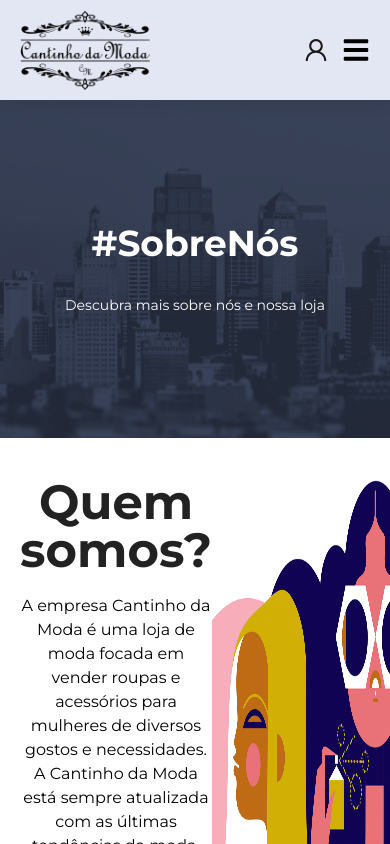
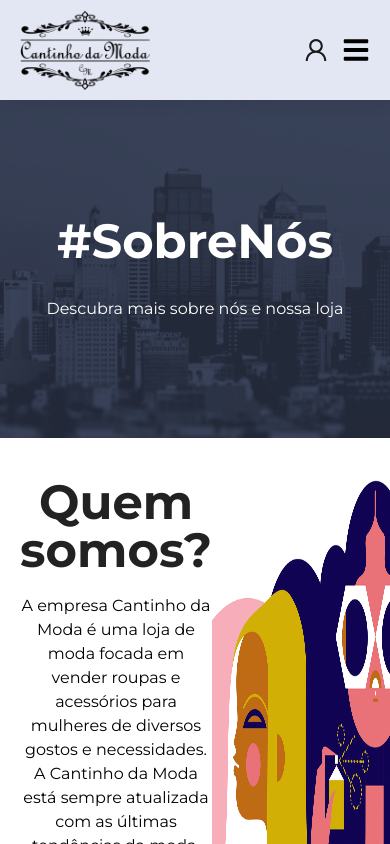
Before and after one commit to Bruno-RW/cantinho-moda-front, a Next.js app: page /about in a window 390 px wide. Shown: the top 844 px of the page. Built offline with nearby package versions, Linux system fonts and the light colour scheme.

Commit message:
Header styling improvement

```diff
--- a/components/header/HeaderBanner.tsx
+++ b/components/header/HeaderBanner.tsx
@@ -3,8 +3,8 @@
 const HeaderBanner: React.FC<HeaderBannerProps> = ({ title, text }) => {
   return (
     <section className="flex flex-col text-center justify-center p-[14px] h-[40vh] w-full bg-cover bg-[url('/images/banners/b8.png')]">
-      <h2 className="text-white text-4xl md:text-5xl lg:text-6xl font-bold">{title}</h2>
-      <p className="text-white text-sm md:text-base lg:text-lg mt-8">{text}</p>
+      <h2 className="text-white text-5xl lg:text-6xl font-bold">{title}</h2>
+      <p className="text-white text-base lg:text-lg mt-8">{text}</p>
     </section>
   );
 }
```
